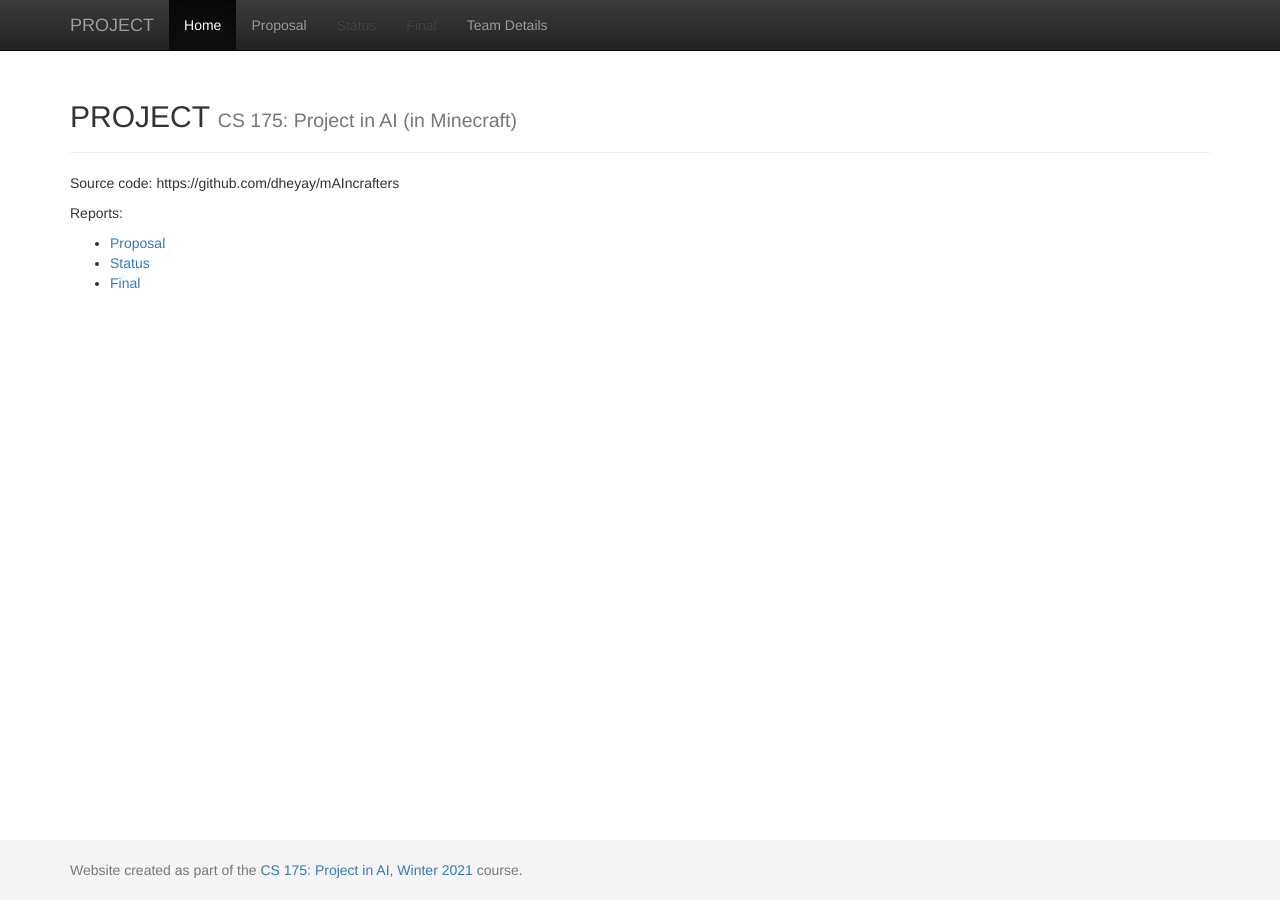
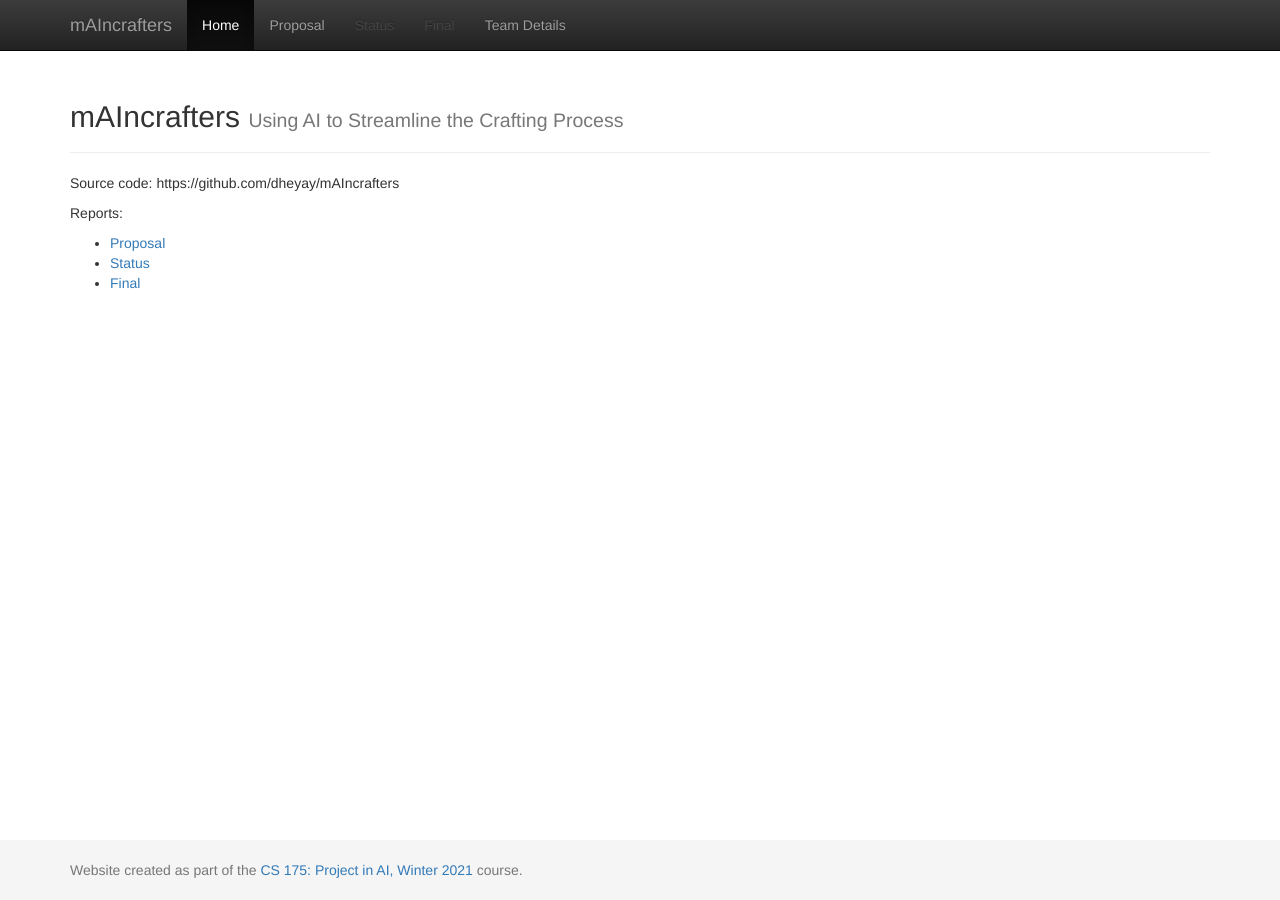
Before and after one commit to dheyay/mAIncrafters, a Jekyll site: the page built from docs/index.md, in a window 1280 px wide. Built offline with Jekyll 4.4.1, drawn with Linux system fonts in a browser that asks for light colours.

Commit message:
Update _config.yml

```diff
--- a/docs/_config.yml
+++ b/docs/_config.yml
@@ -1,8 +1,8 @@
 ###########
 # site.title
 
-title:    'PROJECT'
-subtitle: 'CS 175: Project in AI (in Minecraft)'
+title:    'mAIncrafters'
+subtitle: 'Using AI to Streamline the Crafting Process'
 
 
 #########################
```
